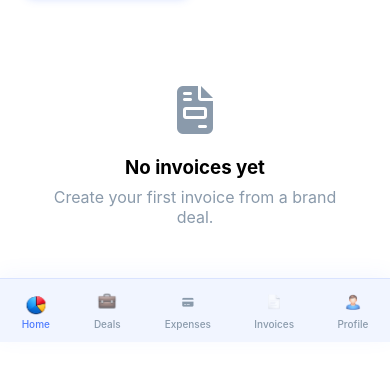
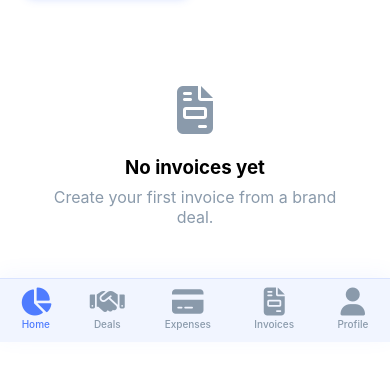
Before and after one commit to emmanuelnwani2008-design/paypoint-backend, a website: page invoice.html in a window 390 px wide. Shown: the part 502-882 px from the top of the page. Drawn offline with Linux system fonts and the light colour scheme.

Commit message:
fixing mobile view icon

```diff
--- a/invoice.html
+++ b/invoice.html
@@ -377,38 +377,23 @@
     <!-- Mobile Bottom Navigation -->
     <nav class="bottom-nav">
         <a href="dashboard.html" class="active">
-            <span class="icon">
-                <img src="chart-pie.png" alt="Dashboard" onerror="this.style.display='none'; this.parentElement.querySelector('.fallback').style.display='inline';">
-                <span class="fallback" style="display:none;"><i class="fas fa-chart-pie"></i></span>
-            </span>
+            <span class="icon"><i class="fas fa-chart-pie"></i></span>
             <span>Home</span>
         </a>
         <a href="deals.html">
-            <span class="icon">
-                <img src="handshake.png" alt="Deals" onerror="this.style.display='none'; this.parentElement.querySelector('.fallback').style.display='inline';">
-                <span class="fallback" style="display:none;"><i class="fas fa-handshake"></i></span>
-            </span>
+            <span class="icon"><i class="fas fa-handshake"></i></span>
             <span>Deals</span>
         </a>
         <a href="expense.html">
-            <span class="icon">
-                <img src="credit-card.png" alt="Expenses" onerror="this.style.display='none'; this.parentElement.querySelector('.fallback').style.display='inline';">
-                <span class="fallback" style="display:none;"><i class="fas fa-credit-card"></i></span>
-            </span>
+            <span class="icon"><i class="fas fa-credit-card"></i></span>
             <span>Expenses</span>
         </a>
         <a href="invoice.html">
-            <span class="icon">
-                <img src="file-invoice.png" alt="Invoices" onerror="this.style.display='none'; this.parentElement.querySelector('.fallback').style.display='inline';">
-                <span class="fallback" style="display:none;"><i class="fas fa-file-invoice"></i></span>
-            </span>
+            <span class="icon"><i class="fas fa-file-invoice"></i></span>
             <span>Invoices</span>
         </a>
         <a href="creator.html">
-            <span class="icon">
-                <img src="user.png" alt="Profile" onerror="this.style.display='none'; this.parentElement.querySelector('.fallback').style.display='inline';">
-                <span class="fallback" style="display:none;"><i class="fas fa-user"></i></span>
-            </span>
+            <span class="icon"><i class="fas fa-user"></i></span>
             <span>Profile</span>
         </a>
     </nav>
--- a/mobile.css
+++ b/mobile.css
@@ -100,16 +100,10 @@
         align-items: center;
         justify-content: center;
         color: #8A9AAB;
-    }
-
-    /* ----- Label (gray inactive) ----- */
-    .bottom-nav a span:last-child {
-        font-size: 10px;
-        color: #8A9AAB;
         transition: all 0.2s ease;
     }
 
-    /* ----- ACTIVE STATE – Blue icon and label (no pill/background) ----- */
+    /* ====== ACTIVE STATE – Blue icon and label (no pill/background) ====== */
     .bottom-nav a.active .icon {
         color: #4F7CFF;
     }
```
Also changed, not shown: deals.html (+6 -21 lines), expense.html (+6 -21 lines).
